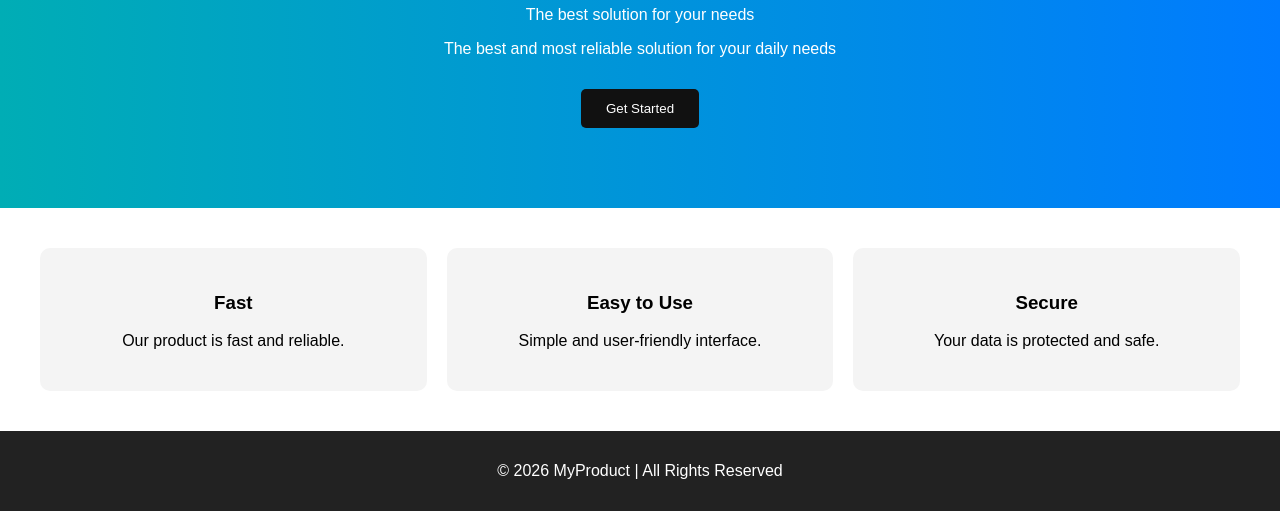
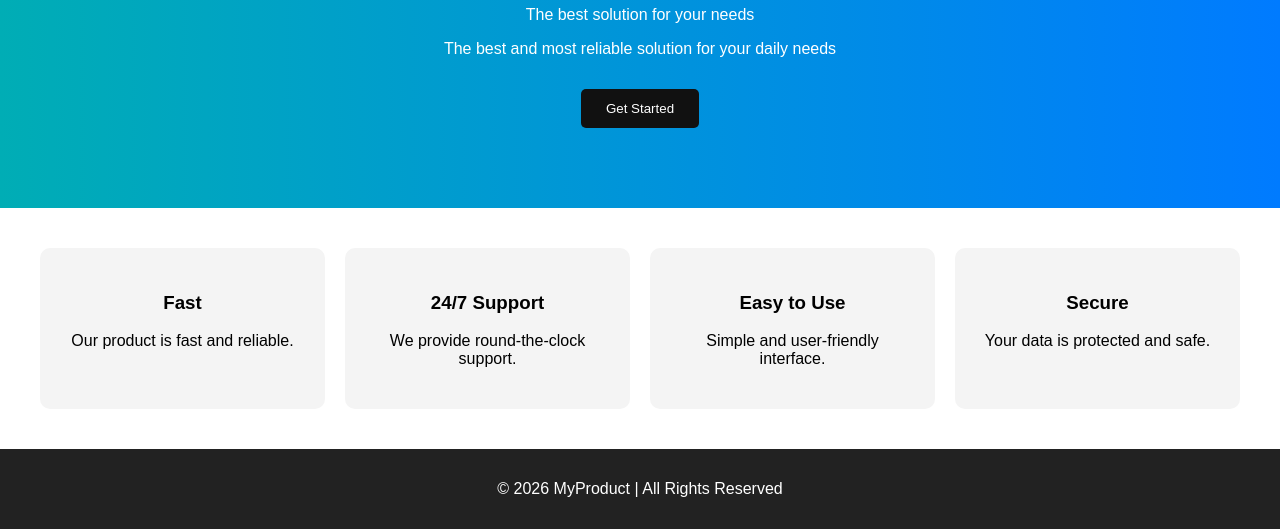
Before and after one commit to shrinandana09/synent-task2-landingpage-shrinandana, a plain HTML site: page index.html in a window 1280 px wide. Shown: the part 274-803 px from the top of the page. Drawn offline with Linux system fonts and the light colour scheme.

Commit message:
Added new feature section

```diff
--- a/index.html
+++ b/index.html
@@ -24,7 +24,10 @@
     <h3>Fast</h3>
     <p>Our product is fast and reliable.</p>
   </div>
-
+<div class="feature">
+  <h3>24/7 Support</h3>
+  <p>We provide round-the-clock support.</p>
+</div>
   <div class="feature">
     <h3>Easy to Use</h3>
     <p>Simple and user-friendly interface.</p>
```
